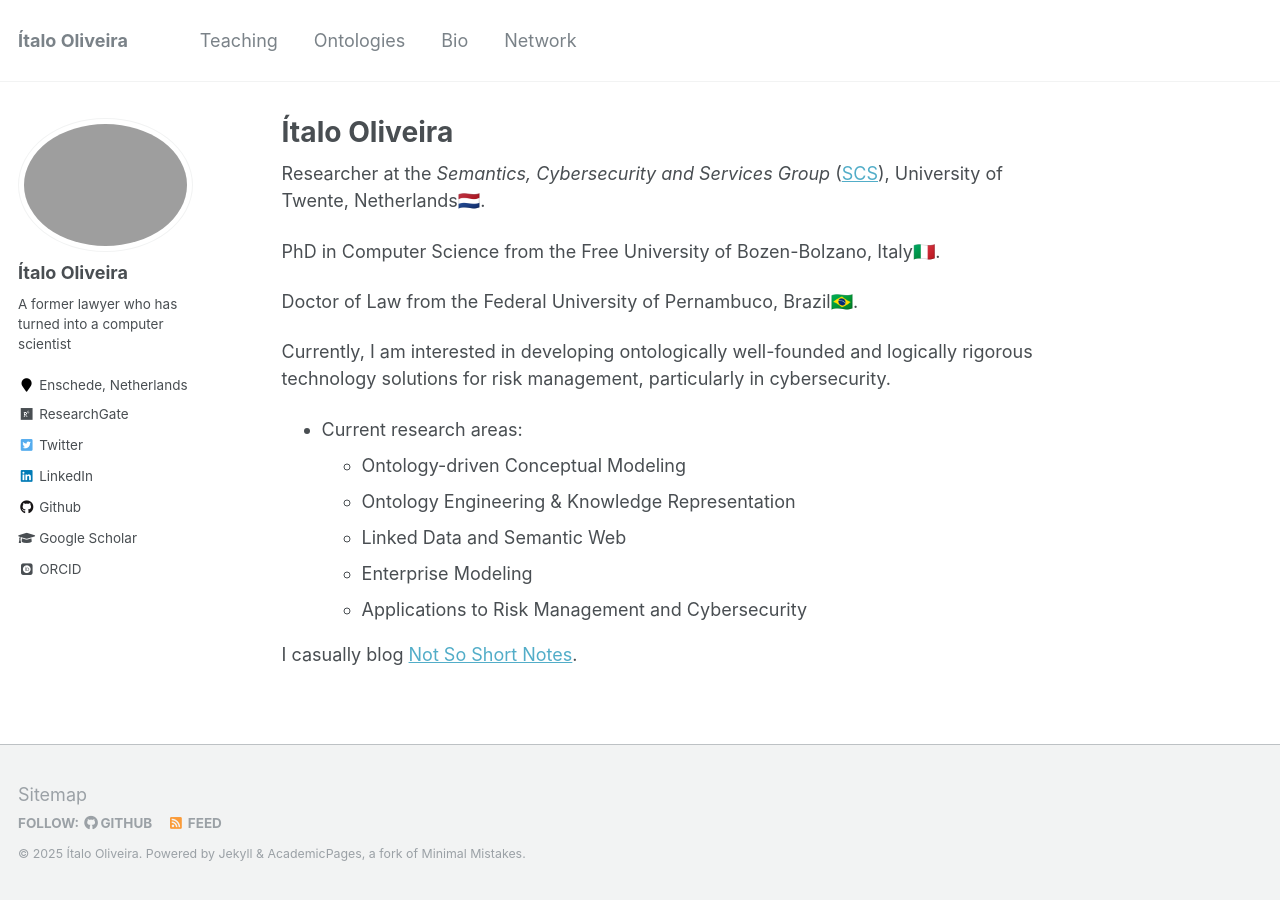
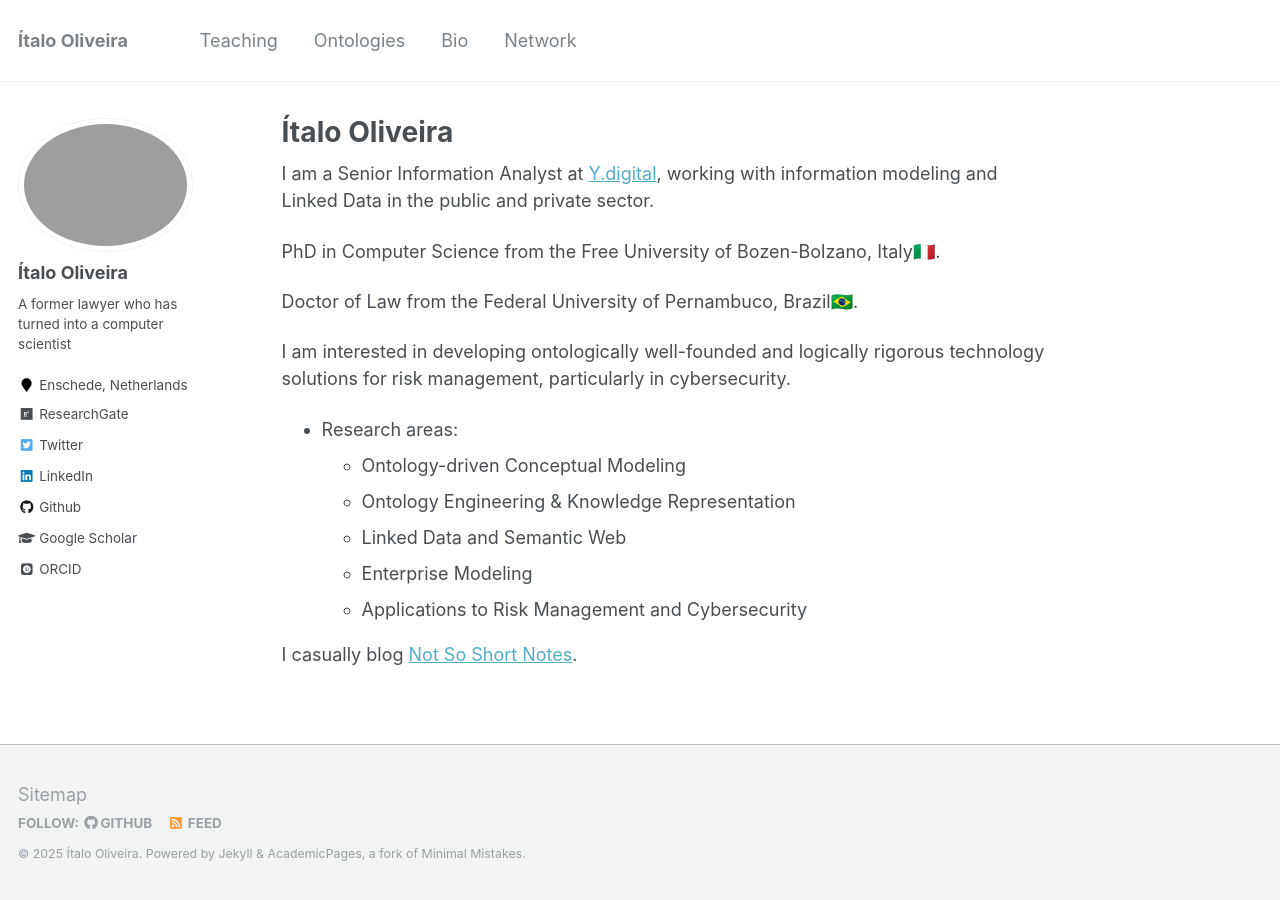
Before and after one commit to italojsoliveira/italojsoliveira.github.io, a Jekyll site: the page built from _pages/about.md, in a window 1280 px wide. Built offline with Jekyll 4.4.1, drawn with Linux system fonts in a browser that asks for light colours; some web fonts are replaced.

Commit message:
update readme

```diff
--- a/_pages/about.md
+++ b/_pages/about.md
@@ -8,15 +8,15 @@ redirect_from:
   - /about.html
 ---
 
-Researcher at the _Semantics, Cybersecurity and Services Group_ ([SCS](https://www.utwente.nl/en/eemcs/scs/)), University of Twente, Netherlands🇳🇱.
+I am a Senior Information Analyst at [Y.digital](https://www.y.digital/en-us), working with information modeling and Linked Data in the public and private sector.
 
 PhD in Computer Science from the Free University of Bozen-Bolzano, Italy🇮🇹.
 
 Doctor of Law from the Federal University of Pernambuco, Brazil🇧🇷.
 
-Currently, I am interested in developing ontologically well-founded and logically rigorous technology solutions for risk management, particularly in cybersecurity.
+I am interested in developing ontologically well-founded and logically rigorous technology solutions for risk management, particularly in cybersecurity.
 
-- Current research areas:
+- Research areas:
   - Ontology-driven Conceptual Modeling
   - Ontology Engineering & Knowledge Representation
   - Linked Data and Semantic Web
```
